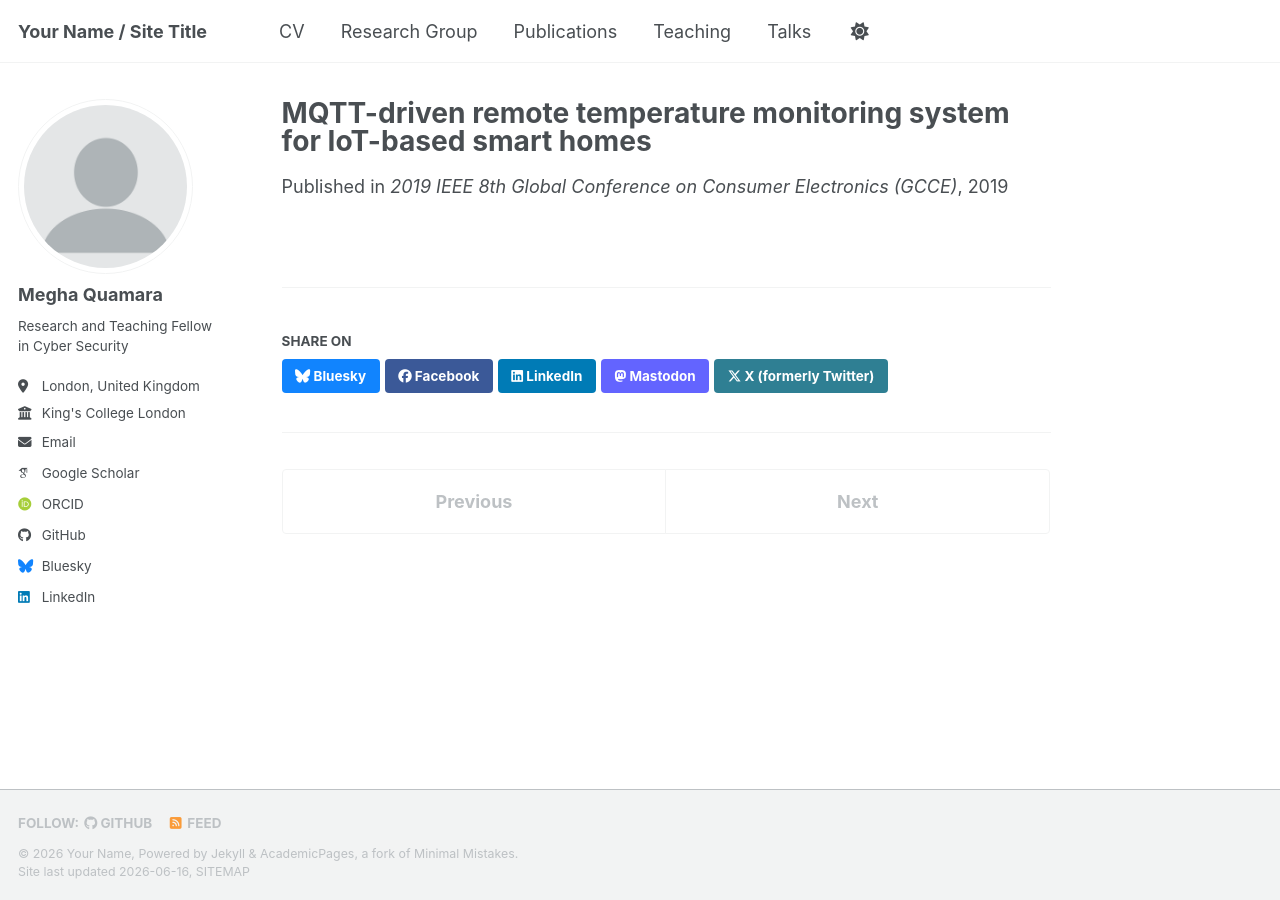
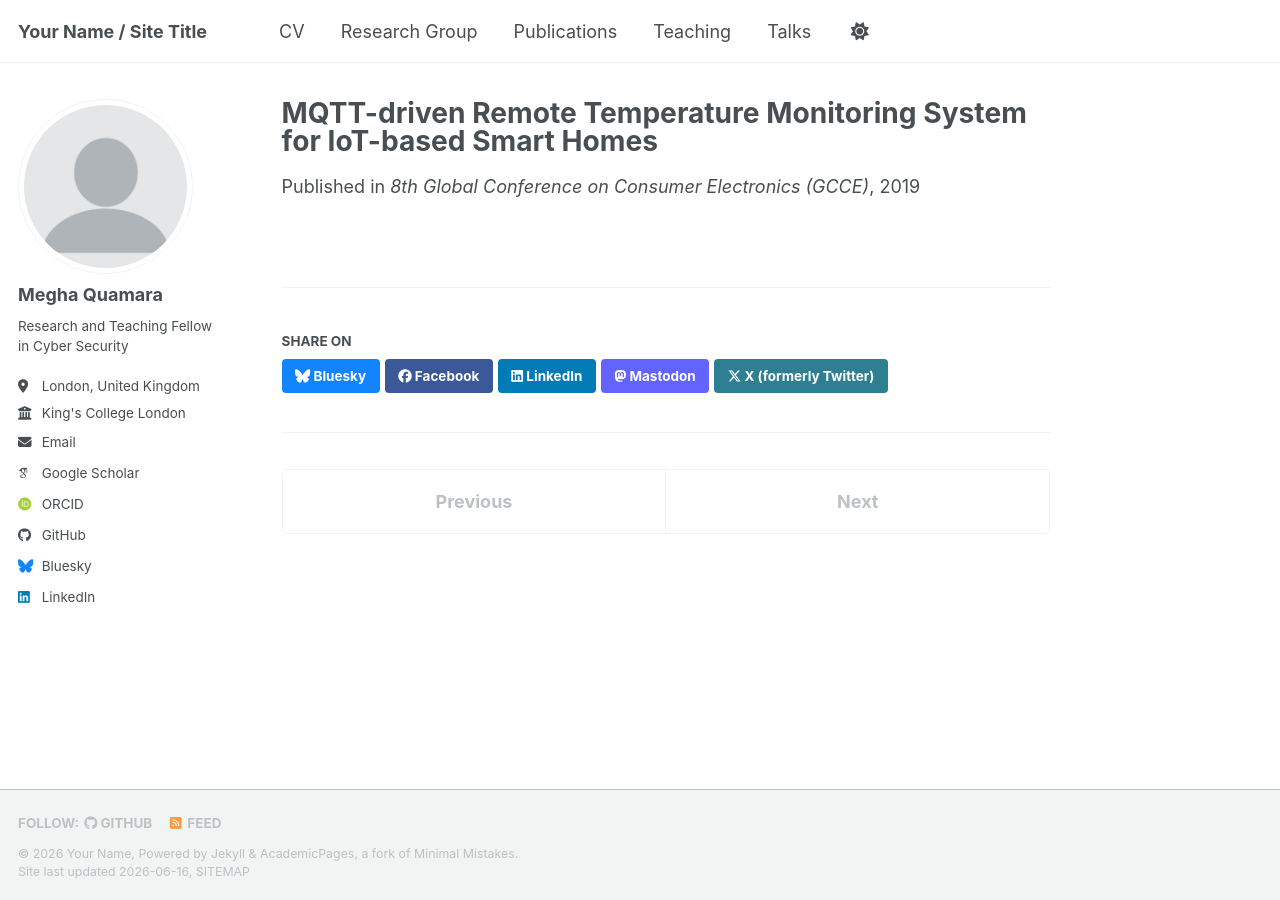
Before and after one commit to meghaquamara/personal-website, a Jekyll site: the page built from _publications/2019-01-01-quamara2019mqtt.md, in a window 1280 px wide. Built offline with Jekyll 4.4.1, drawn with Linux system fonts in a browser that asks for light colours; some web fonts are replaced; a script bundle is joined from its source files by our own code; library files that are not in the unit come from our copies.

Commit message:
Update 2019-01-01-quamara2019mqtt.md

```diff
--- a/_publications/2019-01-01-quamara2019mqtt.md
+++ b/_publications/2019-01-01-quamara2019mqtt.md
@@ -1,9 +1,9 @@
 ---
-title: "MQTT-driven remote temperature monitoring system for IoT-based smart homes"
+title: "MQTT-driven Remote Temperature Monitoring System for IoT-based Smart Homes"
 collection: publications
 category: conferences
-authors: "Quamara, Megha, Gupta, Brij B, Yamaguchi, Shingo"
+authors: "Megha Quamara, B. B. Gupta, Shingo Yamaguchi"
 permalink: /publication/quamara2019mqtt
 date: 2019-01-01
-venue: "2019 IEEE 8th Global Conference on Consumer Electronics (GCCE)"
+venue: "8th Global Conference on Consumer Electronics (GCCE)"
 ---
```
